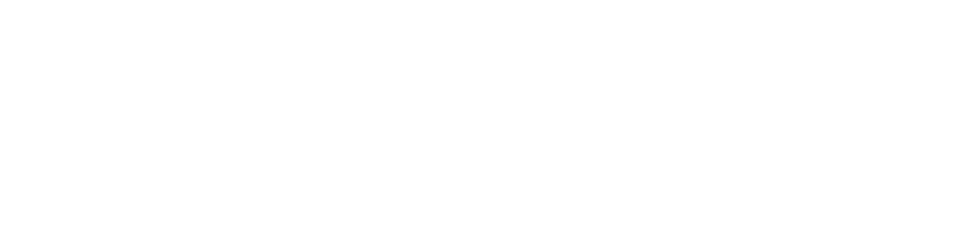
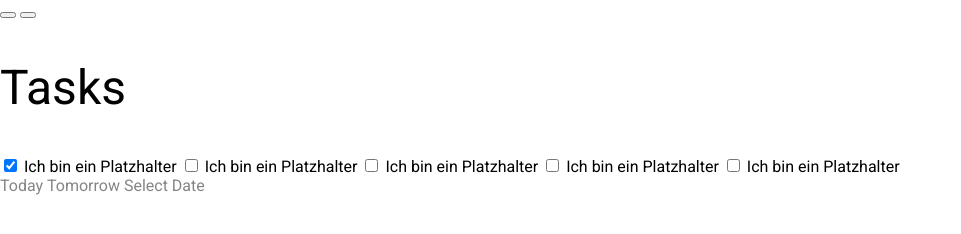
Before and after one commit to rabram1/taskmanager, a plain HTML site: page dashboard.html in a window 1280 px wide. Shown: the whole page, without its empty margins (0-961 px from the left). Drawn offline with Linux system fonts and the light colour scheme.

Commit message:
added dashboard.html and basic structure

```diff
--- a/dashboard.html
+++ b/dashboard.html
@@ -7,5 +7,73 @@
     <link rel="stylesheet" href="styles.css" />
     <title>Tasks Dashboard</title>
   </head>
-  <body></body>
+  <body>
+    <button class="nav-button" type="button"></button>
+    <button class="alert-button" type="button"></button>
+
+    <h2 class="form__title">Tasks</h2>
+
+    <!-- <span class="radio-group__title">Tomorrow</span>
+        </label>
+        <label>
+          <input
+            class="radio-group__input"
+            type="radio"
+            name="date"
+            value="select-date"
+          /> -->
+    <div>
+      <label>
+        <input type="checkbox" class="checkbox-group__input" name="" checked />
+        <span class="checkbox-group__title">Ich bin ein Platzhalter </span>
+      </label>
+      <label>
+        <input type="checkbox" class="checkbox-group__input" name="" />
+        <span class="checkbox-group__title">Ich bin ein Platzhalter </span>
+      </label>
+
+      <label>
+        <input type="checkbox" class="checkbox-group__input" name="" />
+        <span class="checkbox-group__title">Ich bin ein Platzhalter</span>
+      </label>
+      <label>
+        <input type="checkbox" class="checkbox-group__input" name="" />
+        <span class="checkbox-group__title">Ich bin ein Platzhalter</span>
+      </label>
+      <label>
+        <input type="checkbox" class="checkbox-group__input" name="" />
+        <span class="checkbox-group__title">Ich bin ein Platzhalter</span>
+      </label>
+    </div>
+
+    <div class="radio-group__dash">
+      <label>
+        <input
+          class="radio-group__input"
+          type="radio"
+          name="date"
+          value="today"
+        />
+        <span class="radio-group__title">Today</span>
+      </label>
+      <label>
+        <input
+          class="radio-group__input"
+          type="radio"
+          name="date"
+          value="tomorrow"
+        />
+        <span class="radio-group__title">Tomorrow</span>
+      </label>
+      <label>
+        <input
+          class="radio-group__input"
+          type="radio"
+          name="date"
+          value="select-date"
+        />
+        <span class="radio-group__title">Select Date</span>
+      </label>
+    </div>
+  </body>
 </html>
```
